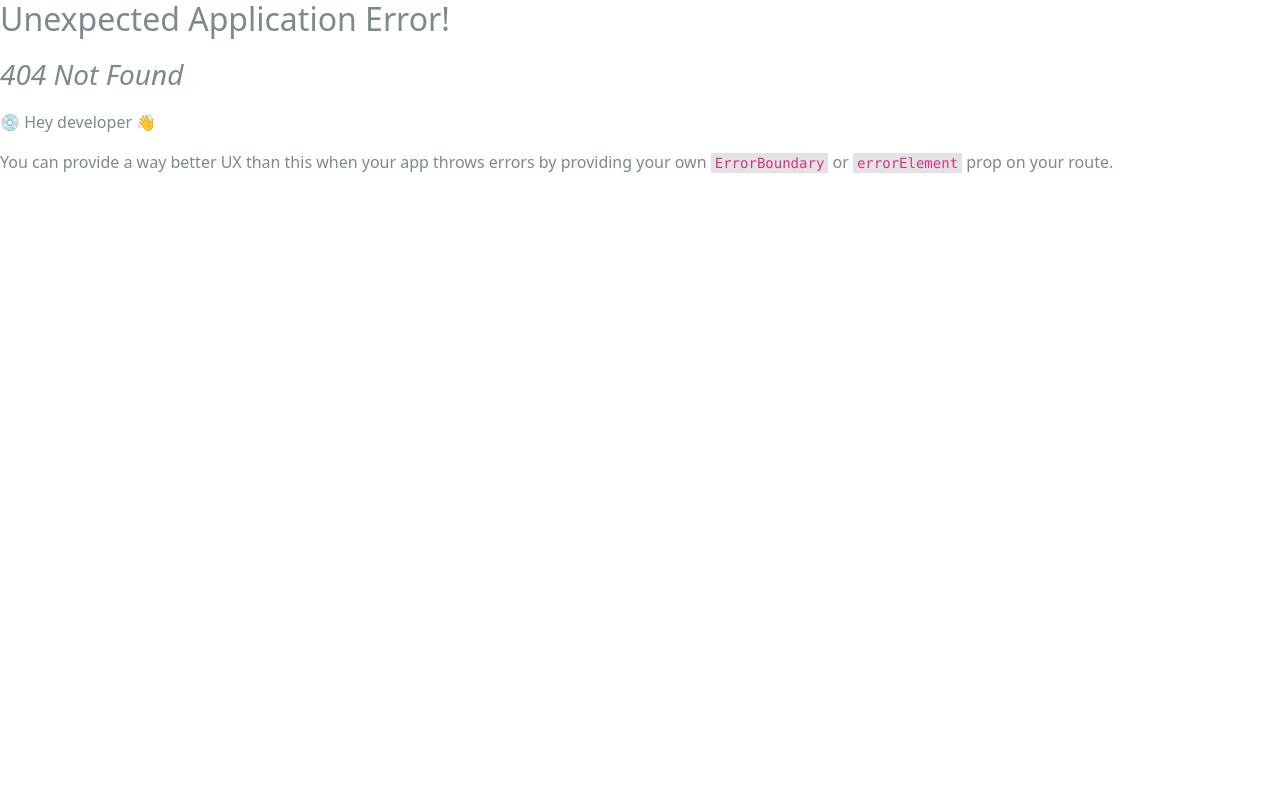
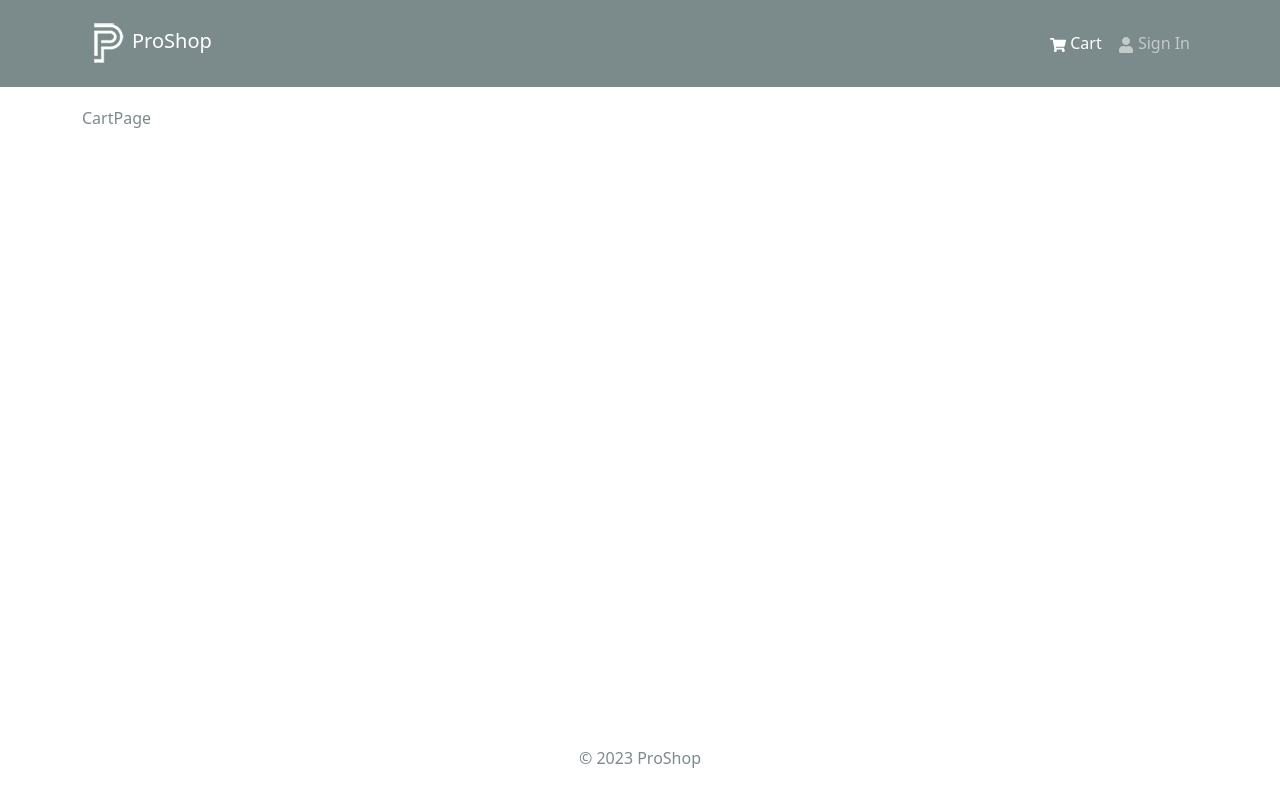
Before and after one commit to jadeli1720/pro-shop-v2, a React (Create React App) app in the folder frontend/: page /cart in a window 1280 px wide. Before the commit this address had no page. Built offline with nearby package versions, Linux system fonts and the light colour scheme.

Commit message:
Added the cart page

```diff
--- a/frontend/src/index.js
+++ b/frontend/src/index.js
@@ -13,6 +13,7 @@ import './assets/styles/index.css';
 import App from './App';
 import HomePage from './pages/HomePage';
 import ProductPage from './pages/ProductPage';
+import CartPage from './pages/CartPage';
 
 const router = createBrowserRouter(
 	createRoutesFromElements(
@@ -20,6 +21,7 @@ const router = createBrowserRouter(
 			{/* The index={true} prevents multiple pages rendering at the same time */}
 			<Route index={true} path='/' element={<HomePage />} />
 			<Route path='/product/:id' element={<ProductPage />} />
+			<Route path='/cart' element={<CartPage />} />
 		</Route>
 	)
 );
--- /dev/null
+++ b/frontend/src/pages/CartPage.jsx
@@ -0,0 +1,16 @@
+import { useDispatch, useSelector } from 'react-redux';
+import { Link, useNavigate } from 'react-router-dom';
+import { Row, Col, ListGroup, Image, Form, Button, Card } from 'react-router-bootstrap'
+import { FaTrash } from 'react-icons/fa';
+import Message from '../components/Message';
+
+const CartPage = () => {
+  const navigation = useNavigate();
+  const dispatch = useDispatch();
+
+  return (
+    <div>CartPage</div>
+  )
+}
+
+export default CartPage
```
